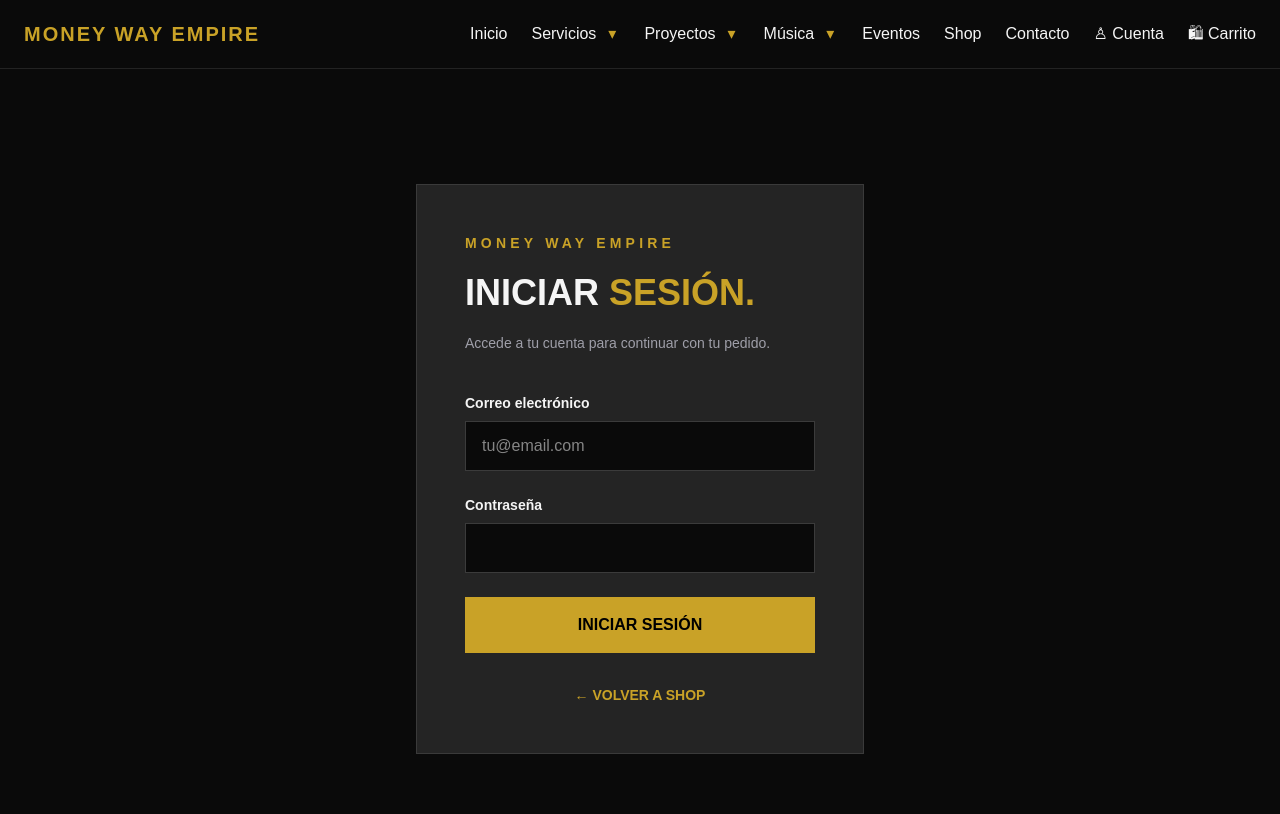
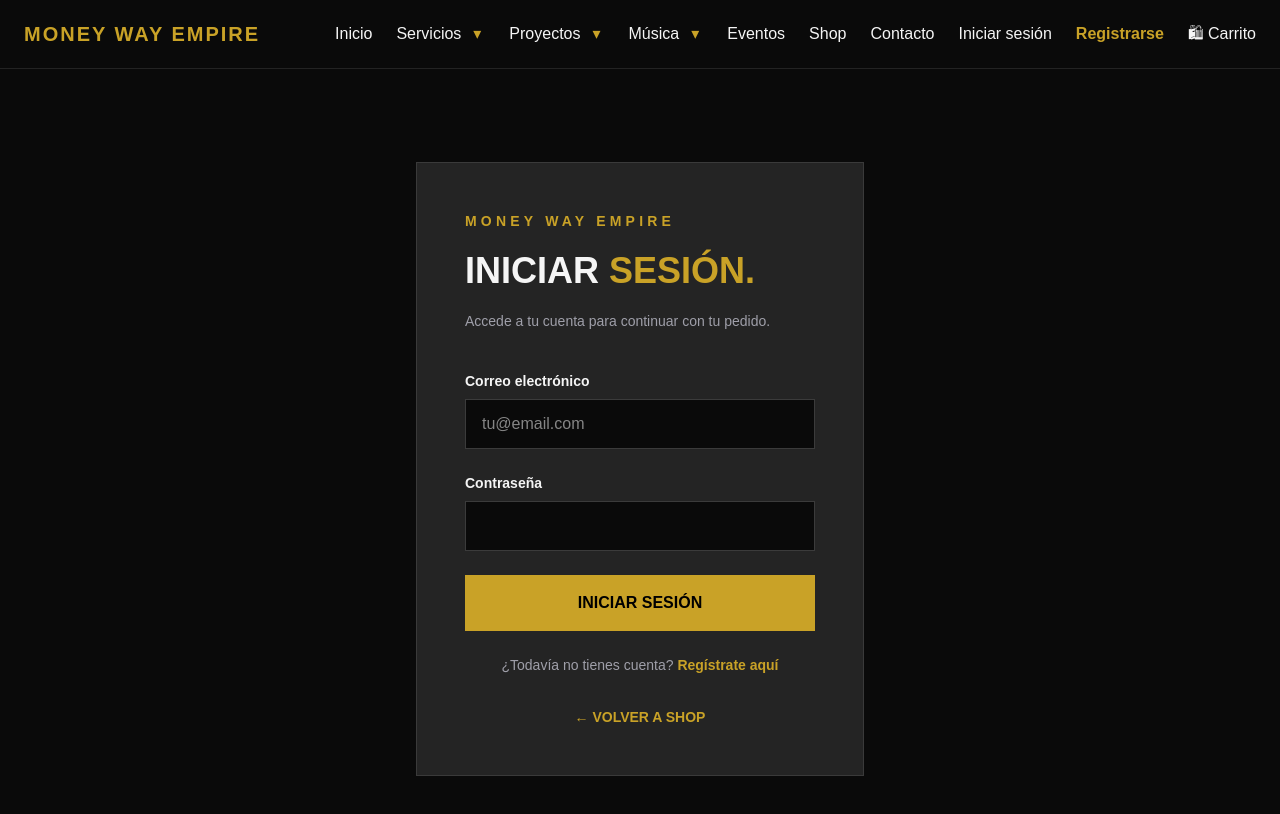
Before and after one commit to angelvs94cc-dev/Money-Way-Empire, a Next.js app in the folder frontend/: page /login in a window 1280 px wide. Shown: the top 814 px of the page. Built offline with nearby package versions, Linux system fonts and the light colour scheme.

Commit message:
Mejorar navegacion de usuarios y estabilidad de compilacion

```diff
--- a/frontend/app/login/page.tsx
+++ b/frontend/app/login/page.tsx
@@ -127,6 +127,13 @@ export default function LoginPage() {
           </button>
         </form>
 
+        <p className="mt-6 text-center text-sm text-zinc-400">
+          ¿Todavía no tienes cuenta?{" "}
+          <Link href="/registro" className="font-bold text-gold hover:underline">
+            Regístrate aquí
+          </Link>
+        </p>
+
         <Link
           href="/shop"
           className="mt-8 block text-center text-sm font-bold text-gold"
--- a/frontend/components/Navbar.tsx
+++ b/frontend/components/Navbar.tsx
@@ -2,7 +2,8 @@
 "use client";
 
 import Link from "next/link";
-import { useState } from "react";
+import { useEffect, useState } from "react";
+
 
 const menus = [
   {
@@ -87,6 +88,37 @@ export default function Navbar() {
   );
 
   const [movilAbierto, setMovilAbierto] = useState(false);
+  const [sesionIniciada, setSesionIniciada] = useState(false);
+  const [esAdministrador, setEsAdministrador] = useState(false);
+
+
+  useEffect(() => {
+    const token = sessionStorage.getItem("mwe-token");
+    setSesionIniciada(Boolean(token));
+
+    if (!token) {
+      setEsAdministrador(false);
+      return;
+    }
+
+    async function comprobarAdministrador() {
+      try {
+        const respuesta = await fetch(
+          (process.env.NEXT_PUBLIC_API_URL || "http://localhost:4000") + "/api/auth/admin",
+          {
+            headers: { Authorization: `Bearer ${token}` },
+            cache: "no-store",
+          }
+        );
+
+        setEsAdministrador(respuesta.ok);
+      } catch {
+        setEsAdministrador(false);
+      }
+    }
+
+    void comprobarAdministrador();
+  }, []);
 
   const cerrarMenus = () => {
     setMenuAbierto(null);
@@ -207,6 +239,35 @@ export default function Navbar() {
             Contacto
           </Link>
 
+          {!sesionIniciada && (<>
+          <Link
+            href="/login"
+            className="transition hover:text-gold"
+            onClick={cerrarMenus}
+          >
+            Iniciar sesión
+          </Link>
+
+          <Link
+            href="/registro"
+            className="font-bold text-gold transition hover:text-gold-light"
+            onClick={cerrarMenus}
+          >
+            Registrarse
+          </Link>
+          </>)}
+
+          {esAdministrador && (
+            <Link
+              href="/admin"
+              className="font-bold text-gold transition hover:text-gold-light"
+              onClick={cerrarMenus}
+            >
+              Administración
+            </Link>
+          )}
+
+          {sesionIniciada && (
           <Link
             href="/mi-cuenta"
             aria-label="Mi cuenta"
@@ -215,6 +276,7 @@ export default function Navbar() {
           >
             ♙ Cuenta
           </Link>
+          )}
 
           <Link
             href="/carrito"
--- a/frontend/next.config.ts
+++ b/frontend/next.config.ts
@@ -4,6 +4,7 @@ const nextConfig: NextConfig = {
   /* config options here */
   experimental: {
     agentFeedback: true,
+    cpus: 2,
   },
   cacheComponents: true,
   partialPrefetching: true,
```
